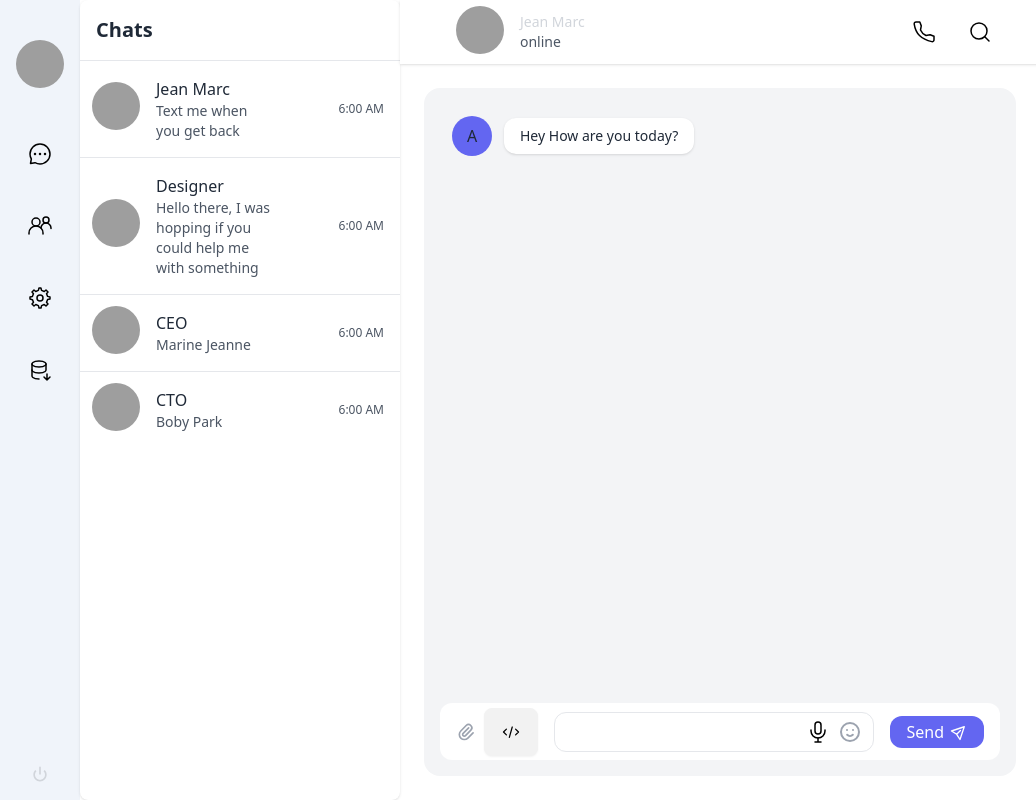
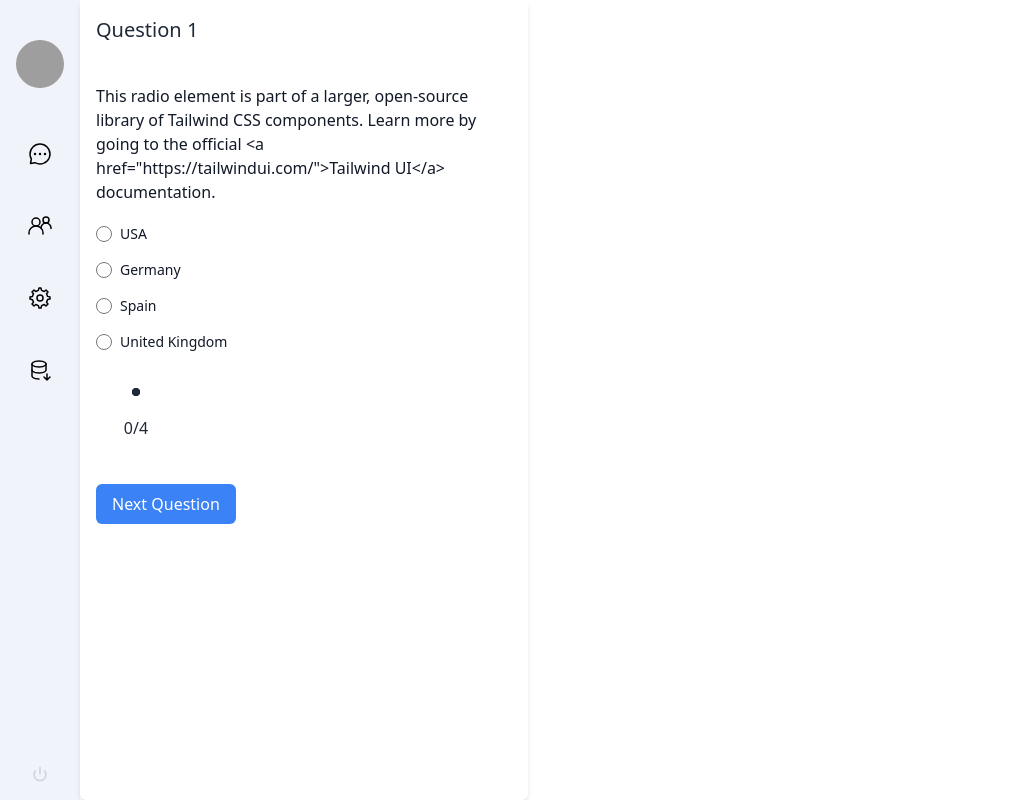
Before and after one commit to Kalze1/DevSync1, a React (Vite) app: page / in a window 1280 px wide. Shown: the whole page, without its empty margins (0-1036 px from the left). Built offline with nearby package versions, Linux system fonts and the light colour scheme; grey boxes are pictures that could not be loaded.

Commit message:
first commit
Dynamic quiz with out styling

```diff
--- a/src/App.jsx
+++ b/src/App.jsx
@@ -3,6 +3,11 @@ import Chatbar from "./components/main/chatbar"
 import Chat from "./components/main/chat"
 import Navbar from "./components/main/navbar"
 import Sidebar from "./components/main/sidebar"
+import profile from "./components/main/profile"
+import avatar from "./components/main/avatar"
+import Chattop from "./components/main/chattop"
+import DynamicQuiz from "./components/main/quiz"
+
 function App() {
 
 
@@ -13,12 +18,10 @@ function App() {
       <div className="flex">
 
         <Sidebar />
-        <Chatbar />
-        <Chat />
-
-
+        <DynamicQuiz />
 
       </div>
+
 
 
 
--- /dev/null
+++ b/src/components/main/quiz.jsx
@@ -0,0 +1,126 @@
+import React, { useState, useEffect } from 'react';
+
+const DynamicQuiz = () => {
+  const [questions, setQuestions] = useState([]);
+  const [currentQuestion, setCurrentQuestion] = useState(0);
+  const [selectedAnswer, setSelectedAnswer] = useState(null);
+  const [score, setScore] = useState(0); // Track user's score
+  const [showAnswer, setShowAnswer] = useState(false); // Flag to display answer
+
+  const questionsData = [
+    {
+      question: 'This radio element is part of a larger, open-source library of Tailwind CSS components. Learn more by going to the official <a href="https://tailwindui.com/">Tailwind UI</a> documentation.',
+      choices: ['USA', 'Germany', 'Spain', 'United Kingdom'],
+      correctAnswerIndex: 1,
+    },
+    {
+      question: 'This radio element is part of a larger, open-source library of Tailwind CSS components. Learn more by going to the official <a href="https://tailwindui.com/">Tailwind UI</a> documentation.',
+      choices: ['USA', 'Germany', 'Spain', 'United Kingdom'],
+      correctAnswerIndex: 0,
+    },
+    {
+      question: 'This radio element is part of a larger, open-source library of Tailwind CSS components. Learn more by going to the official <a href="https://tailwindui.com/">Tailwind UI</a> documentation.',
+      choices: ['USA', 'Germany', 'Spain', 'United Kingdom'],
+      correctAnswerIndex: 2,
+    },
+    {
+      question: 'This radio element is part of a larger, open-source library of Tailwind CSS components. Learn more by going to the official <a href="https://tailwindui.com/">Tailwind UI</a> documentation.',
+      choices: ['USA', 'Germany', 'Spain', 'United Kingdom'],
+      correctAnswerIndex: 3,
+    },
+    // Add more questions here in the same format
+  ];
+
+  useEffect(() => {
+    setQuestions(questionsData); // Set initial questions
+  }, []);
+
+  const handleAnswerClick = (index) => {
+    setSelectedAnswer(index);
+  };
+
+  const handleAnswerSubmit = () => {
+    if (selectedAnswer !== null) {
+      const isCorrect = selectedAnswer === questions[currentQuestion].correctAnswerIndex;
+      setScore(isCorrect ? score + 1 : score); // Update score based on correct answer
+      // setShowAnswer(true); // Show answer after submission
+      setCurrentQuestion(currentQuestion + 1);
+      setSelectedAnswer(null); // Reset selected answer
+      // alert({score})
+    } else {
+      alert('Please select an answer.');
+    }
+  };
+  // const handleResetAnswer = () => {
+  //   setSelectedAnswer(null);
+  //   setShowAnswer(false); // Hide answer on reset
+  // };
+  const attemptedQuestions = currentQuestion ; // Calculate attempted questions
+
+  return (
+    <div className=" max-w-md p-4  rounded-md shadow-md">
+      <h2 className="text-xl font-medium mb-4">Question {currentQuestion + 1}</h2>
+      <fieldset className="mb-5 mt-10">
+        <legend className="text-base font-medium text-gray-900 mb-5" > {questions[currentQuestion]?.question}</legend>
+        <ul className="list-none">
+
+          {questions[currentQuestion]?.choices?.map((choice, i) => (
+            <li key={i} className="flex items-center mb-4">
+              <input
+                id={`country-option-${i + 1}`}
+                type="radio"
+                name="countries"
+                value={choice}
+                className="h-4 w-4 border-gray-300 focus:ring-2 focus:ring-blue-300"
+                aria-labelledby={`country-option-${i + 1}`}
+                aria-describedby={`country-option-${i + 1}`}
+                checked={selectedAnswer === i}
+                onChange={() => handleAnswerClick(i)}
+              />
+              <label htmlFor={`country-option-${i + 1}`} className="text-sm font-medium text-gray-900 ml-2 block">
+                {choice}
+              </label>
+
+            </li>
+          ))}
+
+        </ul>
+
+        {/* {showAnswer && ( // Conditionally display answer after submission
+                  <p className="text-base font-medium text-green-500 mt-2">
+                    Correct Answer: {questions[currentQuestion].choices[questions[currentQuestion].correctAnswerIndex]}
+                  </p>
+                )} */}
+      </fieldset>
+      <div className="progress-container">
+            <div
+              className="radial-progress" // Update class name if needed
+              style={{ "--value": `${(attemptedQuestions / questions.length) * 100}` }} // Update calculation
+              role="progressbar"
+              aria-valuenow={attemptedQuestions} // Update aria-valuenow
+            >
+              {attemptedQuestions}/{questions.length}
+            </div>
+          </div>
+      <button
+        className="py-2 px-4 bg-blue-500 text-white rounded-md mt-4 hover:bg-blue-700"
+        onClick={handleAnswerSubmit}// Disable button on last question
+      >
+        {currentQuestion === questions.length ? 'Complete Quiz' : 'Next Question'}
+      </button>
+      {/* <button
+          className="py-1 px-2 text-sm bg-gray-200 hover:bg-gray-300 rounded-md mt-2 ml-2"
+          onClick={handleResetAnswer}
+          disabled={selectedAnswer === null || currentQuestion === questions.length} // Disable button if no answer selected or on last question
+        >
+          Reset Answer
+      </button> */}
+      {currentQuestion === questions.length && ( // Display score on completion
+      <p className="mt-4 text-center">Congratulations! You scored {score} out of {questions.length} questions.</p>
+
+    )}
+    </div>
+  );
+};
+
+export default DynamicQuiz;
```
